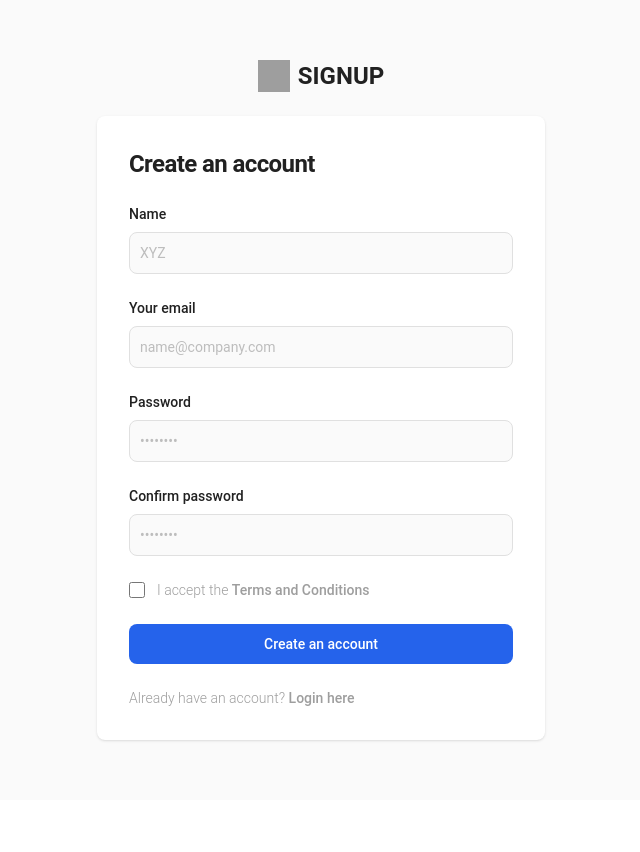
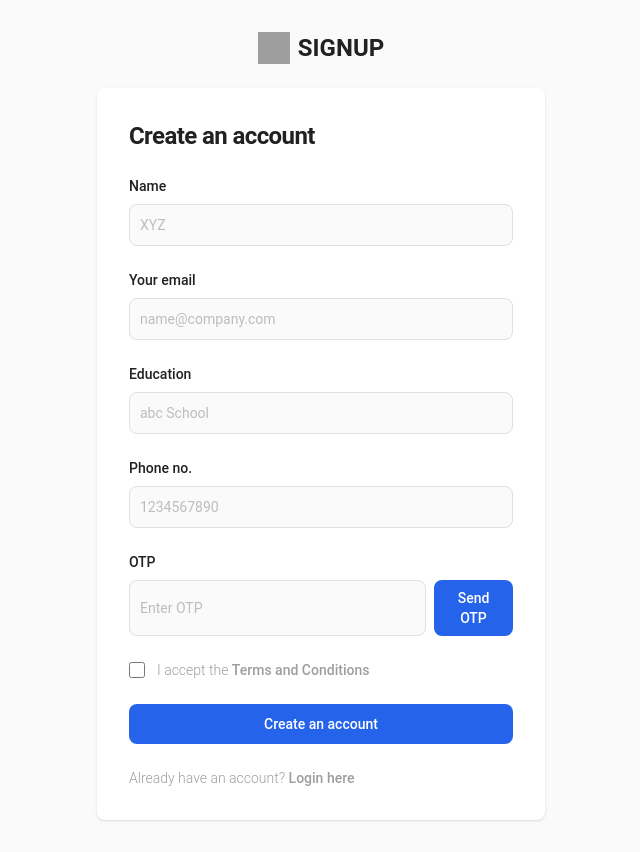
Before and after one commit to Harshit1092/Auth, a React (Create React App) app in the folder client/: page /signup in a window 1280 px wide. Shown: the whole page, without its empty margins (319-959 px from the left). Before the commit the page ends 800 px from the top, so only its background shows below. Built offline with nearby package versions, Linux system fonts and the light colour scheme; grey boxes are pictures that could not be loaded.

Commit message:
login updated

```diff
--- a/client/src/components/Login.jsx
+++ b/client/src/components/Login.jsx
@@ -11,6 +11,7 @@ const Login = () => {
 
     const [email, setEmail] = useState('');
     const [password, setPassword] = useState('');
+    const [otp, setOtp] = useState('');
 
     const handleEmailChange = (e) => {
         setEmail(e.target.value);
@@ -34,6 +35,21 @@ const Login = () => {
             const user = {
                 email,
                 password,
+            };
+            console.log(user);
+        }
+    }
+
+    const handleSendOTP = (e) => {
+        e.preventDefault();
+        if (email.trim() === '') {
+            toast.error('Please enter your email address');
+        } else if (!validator.isEmail(email)) {
+            toast.error('Please enter a valid email address');
+        } else {
+            // submit the form
+            const user = {
+                email,
             };
             console.log(user);
         }
@@ -78,7 +94,7 @@ const Login = () => {
                                     onChange={handleEmailChange}
                                 />
                             </div>
-                            <div>
+                            {/* <div>
                                 <label
                                     htmlFor="password"
                                     className="block mb-2 text-sm font-medium text-gray-900 dark:text-white"
@@ -95,7 +111,34 @@ const Login = () => {
                                     value={password}
                                     onChange={handlePasswordChange}
                                 />
-                            </div>
+                            </div> */}
+                            <div>
+                                    <label
+                                        htmlFor="otp"
+                                        className="block mb-2 text-sm font-medium text-gray-900 dark:text-white"
+                                    >
+                                        OTP
+                                    </label>
+                                    <div className="flex">
+                                        <input
+                                            type="text"
+                                            name="otp"
+                                            value={otp}
+                                            id="otp"
+                                            className="bg-gray-50 border border-gray-300 text-gray-900 sm:text-sm rounded-lg focus:ring-primary-600 focus:border-primary-600 block w-full p-2.5 dark:bg-gray-700 dark:border-gray-600 dark:placeholder-gray-400 dark:text-white dark:focus:ring-blue-500 dark:focus:border-blue-500"
+                                            placeholder="Enter OTP"
+                                            required={true}
+                                            onChange={(e) => setOtp(e.target.value)}
+                                        />
+                                        <button
+                                            type="button"
+                                            className="ml-2 px-4 py-2 text-sm font-medium  bg-primary-600 rounded-lg hover:bg-primary-700 focus:outline-none focus-visible:ring-2 focus-visible:ring-white focus-visible:ring-opacity-75 bg-[#2563EB] text-white hover:bg-primary-700  "
+                                            onClick={handleSendOTP}
+                                        >
+                                            Send OTP
+                                        </button>
+                                    </div>
+                                </div>
                             <div className="flex items-center justify-between">
                                 <div className="flex items-start">
                                     <div className="flex items-center h-5">
--- a/client/src/components/SignUp.jsx
+++ b/client/src/components/SignUp.jsx
@@ -1,4 +1,3 @@
-
 import React from 'react'
 import { Link, useNavigate } from 'react-router-dom';
 import { toast, ToastContainer } from 'react-toastify';
@@ -13,11 +12,14 @@ const SignUp = () => {
     const [email,setEmail] = React.useState('');
     const [password,setPassword] = React.useState('');
     const [confirmPassword,setConfirmPassword] = React.useState('');
+    const [education, setEducation] = React.useState('');
+    const [phone, setPhone] = React.useState('');
+    const [otp,setOtp] = React.useState('');
     const [acceptedTerms, setAcceptedTerms] = React.useState(false); // Add state for accepted terms
 
     const handleSubmit = (e) => {
         e.preventDefault();
-        const user = {name,email,password,confirmPassword};
+        const user = {name,email,education,phone, otp};
 
         console.log(validator.isEmail(email))
 
@@ -27,14 +29,14 @@ const SignUp = () => {
             return;
         }
 
-        if(!email || !password || !confirmPassword){
+        if(!name || !email || !education || !phone || !otp){
             toast.error('Please fill all the fields');
             return;
         }
-        if(password !== confirmPassword){
-            toast.error('Password and Confirm Password does not match');
-            return;
-        }
+        // if(password !== confirmPassword){
+        //     toast.error('Password and Confirm Password does not match');
+        //     return;
+        // }
 
         if(!acceptedTerms){ // Check if terms are accepted
             toast.error('Please accept the terms and conditions');
@@ -52,11 +54,22 @@ const SignUp = () => {
         navigate('/login');
     }
 
+    const handleSendOTP = (e) => {
+        e.preventDefault();
+        if(!validator.isEmail(email)){
+            console.log('email is not valid');
+            toast.error('Please enter a valid email');
+            return;
+        }
+        console.log('OTP sent');
+        toast.success('OTP sent successfully');
+    }
+
     return (
         <div>
             <ToastContainer />
             <section className="bg-gray-50 dark:bg-gray-900">
-                <div className="flex flex-col items-center justify-center px-6 py-8 mx-auto md:h-screen lg:py-0">
+                <div className="flex flex-col items-center justify-center px-6 py-8">
                 <div
                     className="flex items-center mb-6 text-2xl font-semibold text-gray-900 dark:text-white"
                 >
@@ -112,6 +125,42 @@ const SignUp = () => {
                                 </div>
                                 <div>
                                     <label
+                                        htmlFor="education"
+                                        className="block mb-2 text-sm font-medium text-gray-900 dark:text-white"
+                                    >
+                                        Education
+                                    </label>
+                                    <input
+                                        type="text"
+                                        name="education"
+                                        value={education}
+                                        id="education"
+                                        className="bg-gray-50 border border-gray-300 text-gray-900 sm:text-sm rounded-lg focus:ring-primary-600 focus:border-primary-600 block w-full p-2.5 dark:bg-gray-700 dark:border-gray-600 dark:placeholder-gray-400 dark:text-white dark:focus:ring-blue-500 dark:focus:border-blue-500"
+                                        placeholder="abc School"
+                                        required={true}
+                                        onChange={(e) => setName(e.target.value)}
+                                    />
+                                </div>
+                                <div>
+                                    <label
+                                        htmlFor="text"
+                                        className="block mb-2 text-sm font-medium text-gray-900 dark:text-white"
+                                    >
+                                        Phone no.
+                                    </label>
+                                    <input
+                                        type="text"
+                                        name="phone"
+                                        value={phone}
+                                        id="phone"
+                                        className="bg-gray-50 border border-gray-300 text-gray-900 sm:text-sm rounded-lg focus:ring-primary-600 focus:border-primary-600 block w-full p-2.5 dark:bg-gray-700 dark:border-gray-600 dark:placeholder-gray-400 dark:text-white dark:focus:ring-blue-500 dark:focus:border-blue-500"
+                                        placeholder="1234567890"
+                                        required={true}
+                                        onChange={(e) => setName(e.target.value)}
+                                    />
+                                </div>
+                                {/* <div>
+                                    <label
                                         htmlFor="password"
                                         className="block mb-2 text-sm font-medium text-gray-900 dark:text-white"
                                     >
@@ -145,6 +194,33 @@ const SignUp = () => {
                                         required={true}
                                         onChange={(e) => setConfirmPassword(e.target.value)}
                                     />
+                                </div> */}
+                                <div>
+                                    <label
+                                        htmlFor="otp"
+                                        className="block mb-2 text-sm font-medium text-gray-900 dark:text-white"
+                                    >
+                                        OTP
+                                    </label>
+                                    <div className="flex">
+                                        <input
+                                            type="text"
+                                            name="otp"
+                                            value={otp}
+                                            id="otp"
+                                            className="bg-gray-50 border border-gray-300 text-gray-900 sm:text-sm rounded-lg focus:ring-primary-600 focus:border-primary-600 block w-full p-2.5 dark:bg-gray-700 dark:border-gray-600 dark:placeholder-gray-400 dark:text-white dark:focus:ring-blue-500 dark:focus:border-blue-500"
+                                            placeholder="Enter OTP"
+                                            required={true}
+                                            onChange={(e) => setOtp(e.target.value)}
+                                        />
+                                        <button
+                                            type="button"
+                                            className="ml-2 px-4 py-2 text-sm font-medium  bg-primary-600 rounded-lg hover:bg-primary-700 focus:outline-none focus-visible:ring-2 focus-visible:ring-white focus-visible:ring-opacity-75 bg-[#2563EB] text-white hover:bg-primary-700  "
+                                            onClick={handleSendOTP}
+                                        >
+                                            Send OTP
+                                        </button>
+                                    </div>
                                 </div>
                                 <div className="flex items-start">
                                     <div className="flex items-center h-5">
```
Also changed, not shown: 1 other file (tests, documents, lock files or other folders).
